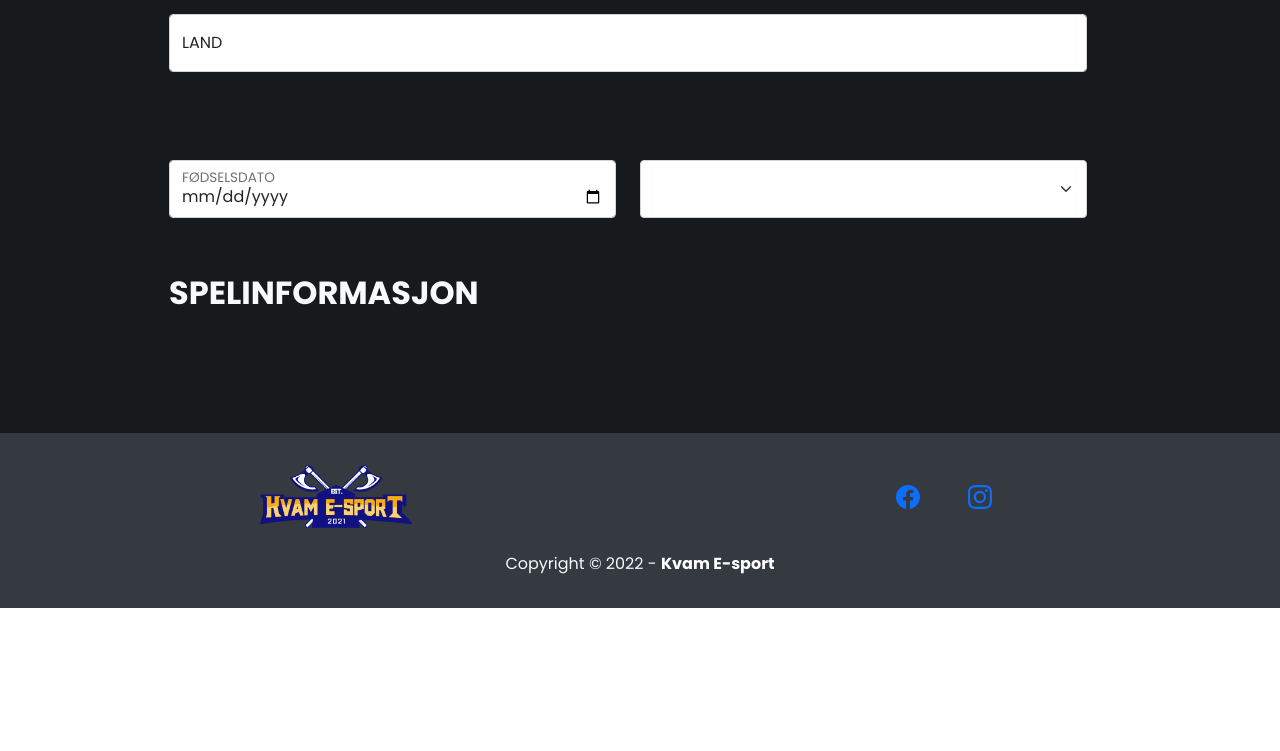
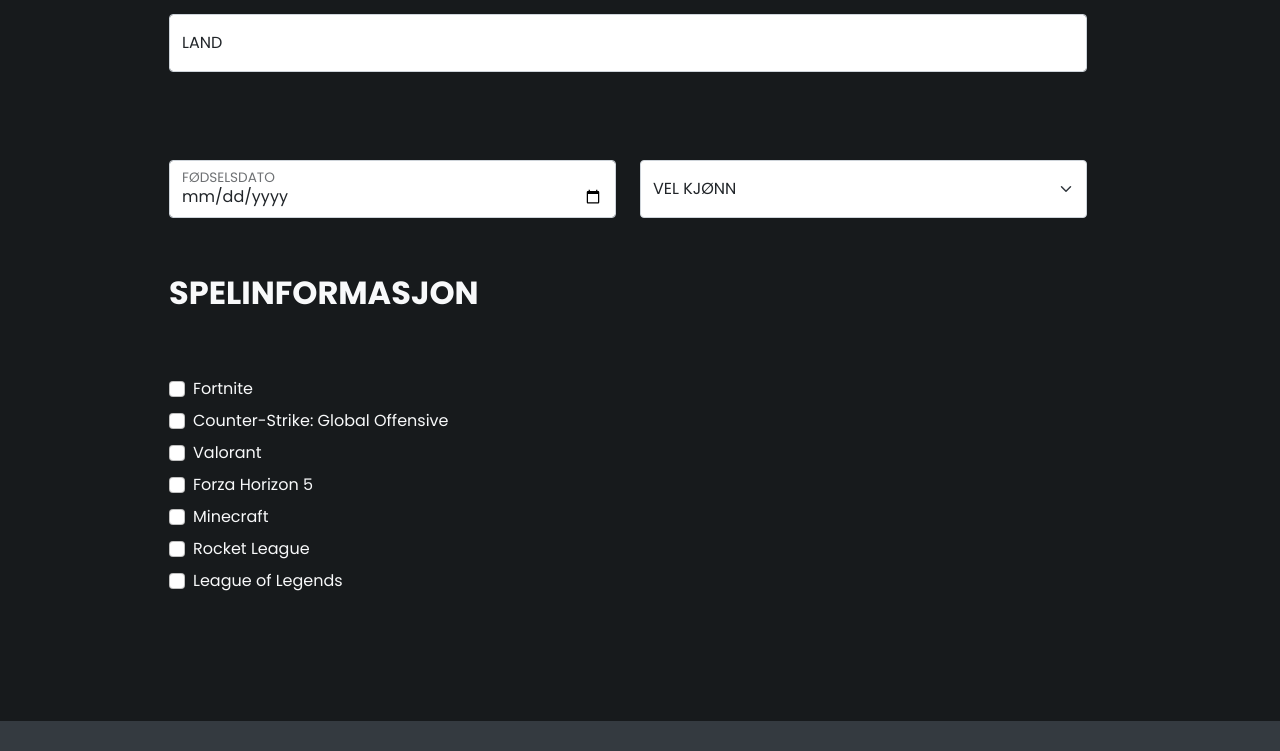
Before and after one commit to danielols3n/kvammalan, a React (Create React App) app: page /kvammalan/checkout/participant-info in a window 1280 px wide. Shown: the part 582-1333 px from the top of the page. Before the commit the page ends 1190 px from the top, so only its background shows below. Built offline with nearby package versions, Linux system fonts and the light colour scheme.

Commit message:
Noko med spelvalgene

```diff
--- a/src/pages/CheckoutInfo.js
+++ b/src/pages/CheckoutInfo.js
@@ -14,10 +14,21 @@
   const [country, setCountry] = useState('')
   const [birthdate, setBirthdate] = useState('')
   const [gender, setGender] = useState('')
+  const [selectedGames, setSelectedGames] = useState([])
+
+  const [fortnite, setFortnite] = useState('')
+  const [csgo, setCsgo] = useState('')
+  const [valorant, setValorant] = useState('')
+  const [fh5, setFh5] = useState('')
+  const [mc, setMc] = useState('')
+  const [rl, setRl] = useState('')
+  const [lol, setLol] = useState('')
 
   const submit = () => {
     console.log('Submit')
   }
+
+  const games = ['Fortnite', 'Counter-Strike: Global Offensive', 'Valorant', 'Forza Horizon 5', 'Minecraft', 'Rocket League', 'League of Legends']
 
   return (
     <Container fluid className="checkoutinfo d-flex flex-column m-0 p-0">
@@ -85,7 +96,7 @@
                 </Form.Group>
                 <Form.Group as={Col} lg={6}>
                   <Form.Select className="py-3" onSelect={(e) => setGender(e.target.value)}>
-                    <option value=' '>&nbsp;</option>
+                    <option value=' '>VEL KJØNN</option>
                     <option value='Mann'>Mann</option>
                     <option value='Kvinne'>Kvinne</option>
                     <option value='Annet'>Annet</option>
@@ -100,8 +111,102 @@
               </Row>
               <Row className="w-100 my-3 mt-5 d-flex flex-column align-items-center">
                 <Form.Group as={Col} lg={12}>
-
+                  {games.map((game) => {
+                    return(
+                      <Form.Check
+                        label={game}
+                        value={game}
+                        type='checkbox'
+                        className="text-light my-2"
+                        onChange={(e) => {
+                          if (selectedGames.includes(game)) {
+                            selectedGames.splice(selectedGames.indexOf(game), 1)
+                            console.log(selectedGames)
+                          } else {
+                            setSelectedGames([...selectedGames, e.target.value])
+                          }
+                        }}
+                      />
+                    )
+                  })}
                 </Form.Group>
+              </Row>
+              <Row className="w-100 my-2">
+                {selectedGames.includes('Fortnite') ?
+                  <>
+                    <Form.Group col={6}>
+                      <Form.FloatingLabel label='Brukarnamn - Fortnite'>
+                        <Form.Control placeholder='Brukarnamn - Fortnite' type='text' value={fortnite} onChange={e => setFortnite(e.target.value)} />
+                      </Form.FloatingLabel>
+                    </Form.Group>
+                  </>
+                : null}
+              </Row>
+              <Row className="w-100 my-2">
+                {selectedGames.includes('Counter-Strike: Global Offensive') ?
+                  <>
+                    <Form.Group col={6}>
+                      <Form.FloatingLabel label='Brukarnamn - Counter-Strike: Global Offensive'>
+                        <Form.Control placeholder='Brukarnamn - Counter-Strike: Global Offensive' type='text' value={csgo} onChange={e => setCsgo(e.target.value)} />
+                      </Form.FloatingLabel>
+                    </Form.Group>
+                  </>
+                : null}
+              </Row>
+              <Row className="w-100 my-2">
+                {selectedGames.includes('Valorant') ?
+                  <>
+                    <Form.Group col={6}>
+                      <Form.FloatingLabel label='Brukarnamn - Valorant'>
+                        <Form.Control placeholder='Brukarnamn - Valorant' type='text' value={valorant} onChange={e => setValorant(e.target.value)} />
+                      </Form.FloatingLabel>
+                    </Form.Group>
+                  </>
+                : null}
+              </Row>
+              <Row className="w-100 my-2">
+                {selectedGames.includes('Forza Horizon 5') ?
+                  <>
+                    <Form.Group col={6}>
+                      <Form.FloatingLabel label='Brukarnamn - Forza Horizon 5'>
+                        <Form.Control placeholder='Brukarnamn - Forza Horizon 5' type='text' value={fh5} onChange={e => setFh5(e.target.value)} />
+                      </Form.FloatingLabel>
+                    </Form.Group>
+                  </>
+                : null}
+              </Row>
+              <Row className="w-100 my-2">
+                {selectedGames.includes('Minecraft') ?
+                  <>
+                    <Form.Group col={6}>
+                      <Form.FloatingLabel label='Brukarnamn - Minecraft'>
+                        <Form.Control placeholder='Brukarnamn - Minecraft' type='text' value={mc} onChange={e => setMc(e.target.value)} />
+                      </Form.FloatingLabel>
+                    </Form.Group>
+                  </>
+                : null}
+              </Row>
+              <Row className="w-100 my-2">
+                {selectedGames.includes('Rocket League') ?
+                  <>
+                    <Form.Group col={6}>
+                      <Form.FloatingLabel label='Brukarnamn - Rocket League'>
+                        <Form.Control placeholder='Brukarnamn - Rocket League' type='text' value={rl} onChange={e => setRl(e.target.value)} />
+                      </Form.FloatingLabel>
+                    </Form.Group>
+                  </>
+                : null}
+              </Row>
+              <Row className="w-100 my-2">
+                {selectedGames.includes('League of Legends') ?
+                  <>
+                    <Form.Group col={6}>
+                      <Form.FloatingLabel label='Brukarnamn - League of Legends'>
+                        <Form.Control placeholder='Brukarnamn - League of Legends' type='text' value={lol} onChange={e => setLol(e.target.value)} />
+                      </Form.FloatingLabel>
+                    </Form.Group>
+                  </>
+                : null}
               </Row>
             </Form>
           </Container>
```
